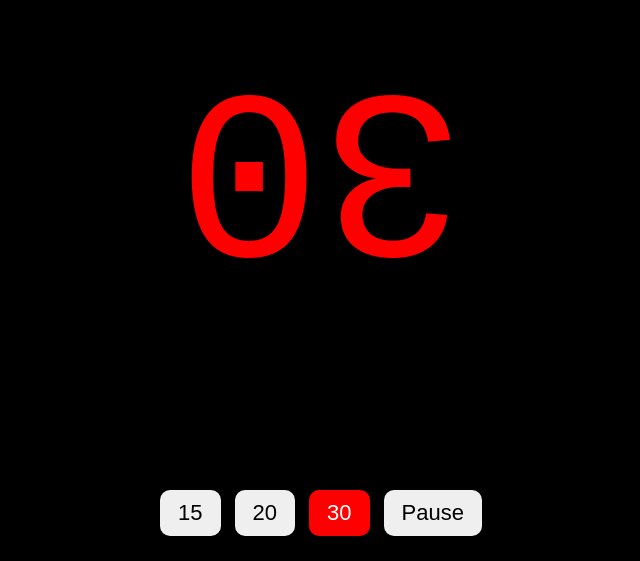
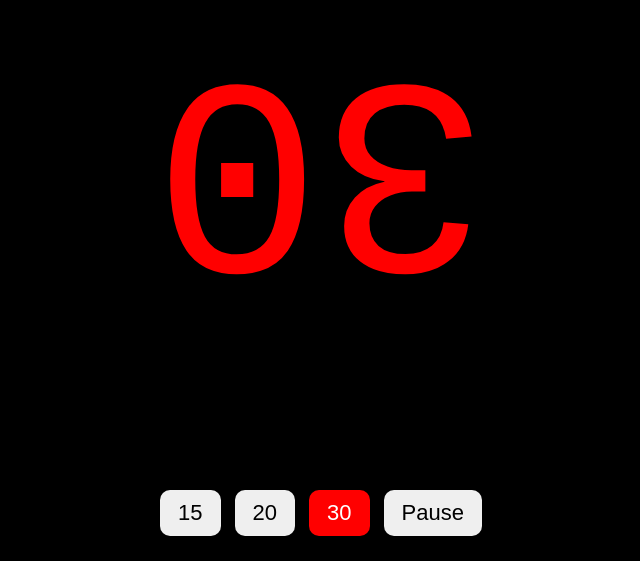
Before and after one commit to STMeeN/Shortclock-poker, a plain HTML site: page index.html in a window 1280 px wide. Shown: the part 239-800 px from the top of the page, without its empty margins (319-959 px from the left). Drawn offline with Linux system fonts and the light colour scheme; a web font is replaced by a local one.

Commit message:
Update index.html

```diff
--- a/index.html
+++ b/index.html
@@ -24,7 +24,7 @@ body {
 }
 
 #time {
-  font-size:240px;
+  font-size:280px;
   color:red;
   font-family:'Digital-7 Mono', monospace;
 }
```
